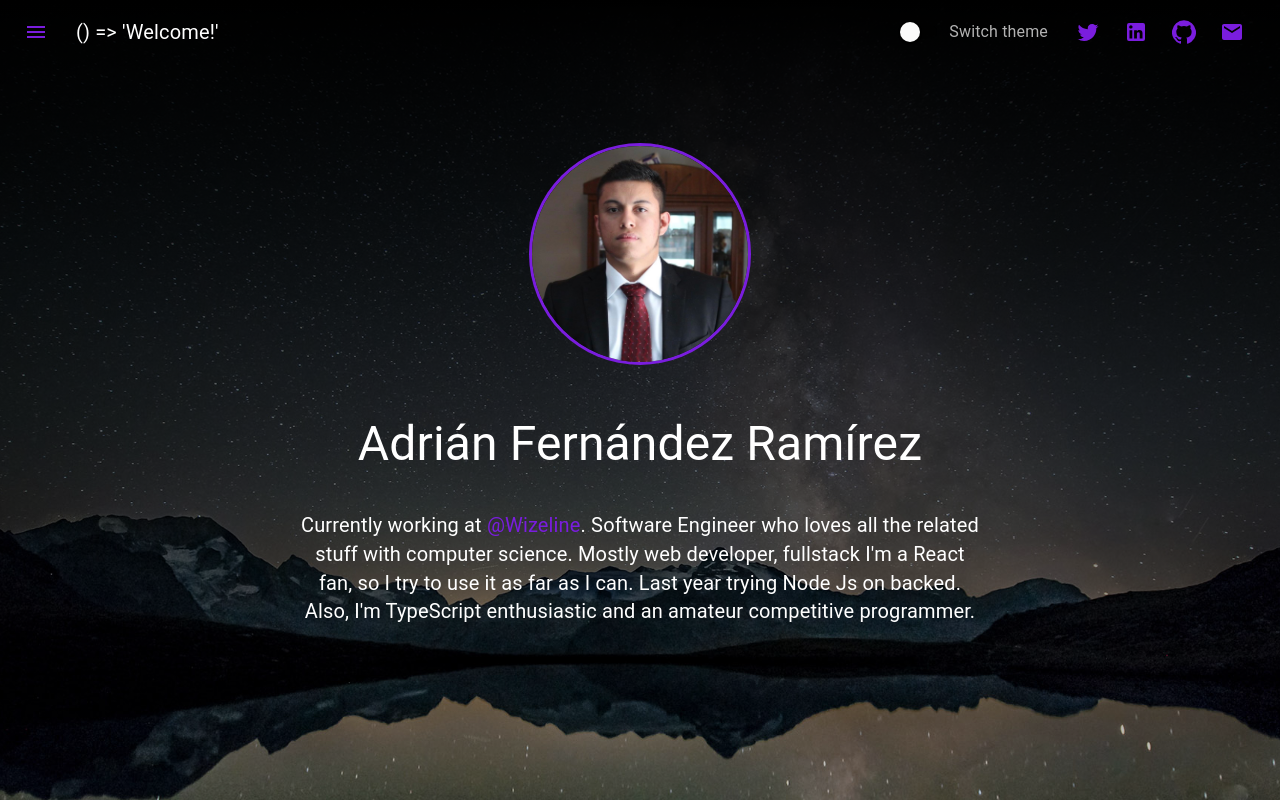
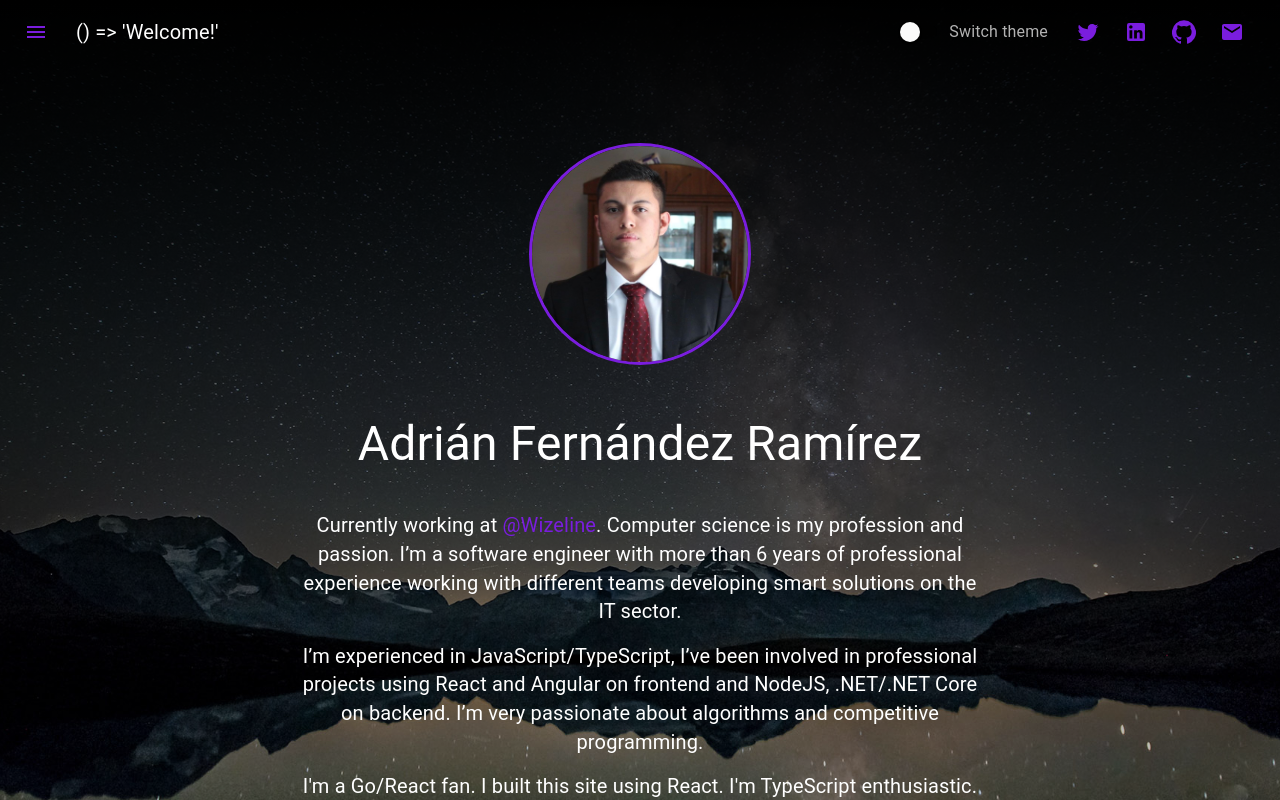
Before and after one commit to Jesusfer2575/about.me, a React (Create React App) app: page / in a window 1280 px wide. Shown: the top 800 px of the page. Built offline with nearby package versions, Linux system fonts and the light colour scheme.

Commit message:
fix: small fixes

```diff
--- a/src/components/Avatar/Avatar.component.tsx
+++ b/src/components/Avatar/Avatar.component.tsx
@@ -7,6 +7,21 @@ import Typography from '@material-ui/core/Typography';
 
 import meImage from '../../assets/img/me.jpg';
 import { useStyles } from './Avatar.styles';
+
+interface CenteredTextProps {
+  sectionClass: string;
+  children: React.ReactNode;
+}
+
+const CenteredText: React.FC<CenteredTextProps> = ({ sectionClass, children }: CenteredTextProps) => {
+  return (
+    <div className={sectionClass}>
+      <Typography variant="h6" gutterBottom align="center" color="secondary">
+        {children}
+      </Typography>
+    </div>
+  );
+};
 
 const AvatarComponent: React.FC = () => {
   const classes = useStyles();
@@ -30,19 +45,32 @@ const AvatarComponent: React.FC = () => {
         </div>
       </Grid>
       <Grid item xs={12}>
-        <div className={classes.section3}>
-          <Typography variant="h6" gutterBottom align="center" color="secondary">
+        <CenteredText sectionClass={classes.section3}>
+          <>
             {`Currently working at `}
             <Link href="https://www.wizeline.com/" onClick={redirectToWizeline} color="primary">
               @Wizeline
             </Link>
-            {`. Software Engineer who loves all the related stuff with computer science.
-            Mostly web developer, fullstack
-            I'm a React fan, so I try to use it as far as I can.
-            Last year trying Node Js on backed.
-            Also, I'm TypeScript enthusiastic and an amateur competitive programmer.`}
-          </Typography>
-        </div>
+            {`. Computer science is my profession and passion.
+                I’m a software engineer with more than 6 years of professional experience working with
+                different teams developing smart solutions on the IT sector.
+                `}
+          </>
+        </CenteredText>
+        <CenteredText sectionClass={classes.section3}>
+          {`
+            I’m experienced in JavaScript/TypeScript, I’ve been involved in professional projects
+            using React and Angular on frontend and NodeJS, .NET/.NET Core on backend.
+            I’m very passionate about algorithms and competitive programming.
+          `}
+        </CenteredText>
+        <CenteredText sectionClass={classes.section3}>
+          {`
+              I'm a Go/React fan.
+              I built this site using React.
+              I'm TypeScript enthusiastic.
+            `}
+        </CenteredText>
       </Grid>
     </Grid>
   );
--- a/src/components/Navbar/Navbar.component.tsx
+++ b/src/components/Navbar/Navbar.component.tsx
@@ -78,7 +78,7 @@ const Navbar: React.FC<NavbarProps> = ({ toggleDrawer }: NavbarProps) => {
               <IconButton
                 color="primary"
                 aria-label="twitter.com"
-                onClick={() => window.open('https://twitter.com/adfernvndez')}
+                onClick={() => window.open('https://twitter.com/_adfernandez')}
               >
                 <TwitterIcon />
               </IconButton>
--- a/src/pages/Setup/Setup.component.tsx
+++ b/src/pages/Setup/Setup.component.tsx
@@ -43,7 +43,7 @@ const Setup: React.FC = () => {
                           <li>Macbook Pro: 2020 13-inch, 2GHz Intel Core i5 4 cores</li>
                           <li>Keyboard Keychron K2</li>
                           <li>Magic mouse</li>
-                          <li>BENQ 1920x1080</li>
+                          <li>Dell 1920x1080</li>
                         </ul>
                       </Typography>
                     </div>
```
Also changed, not shown: 1 other file (tests, documents, lock files or other folders).
